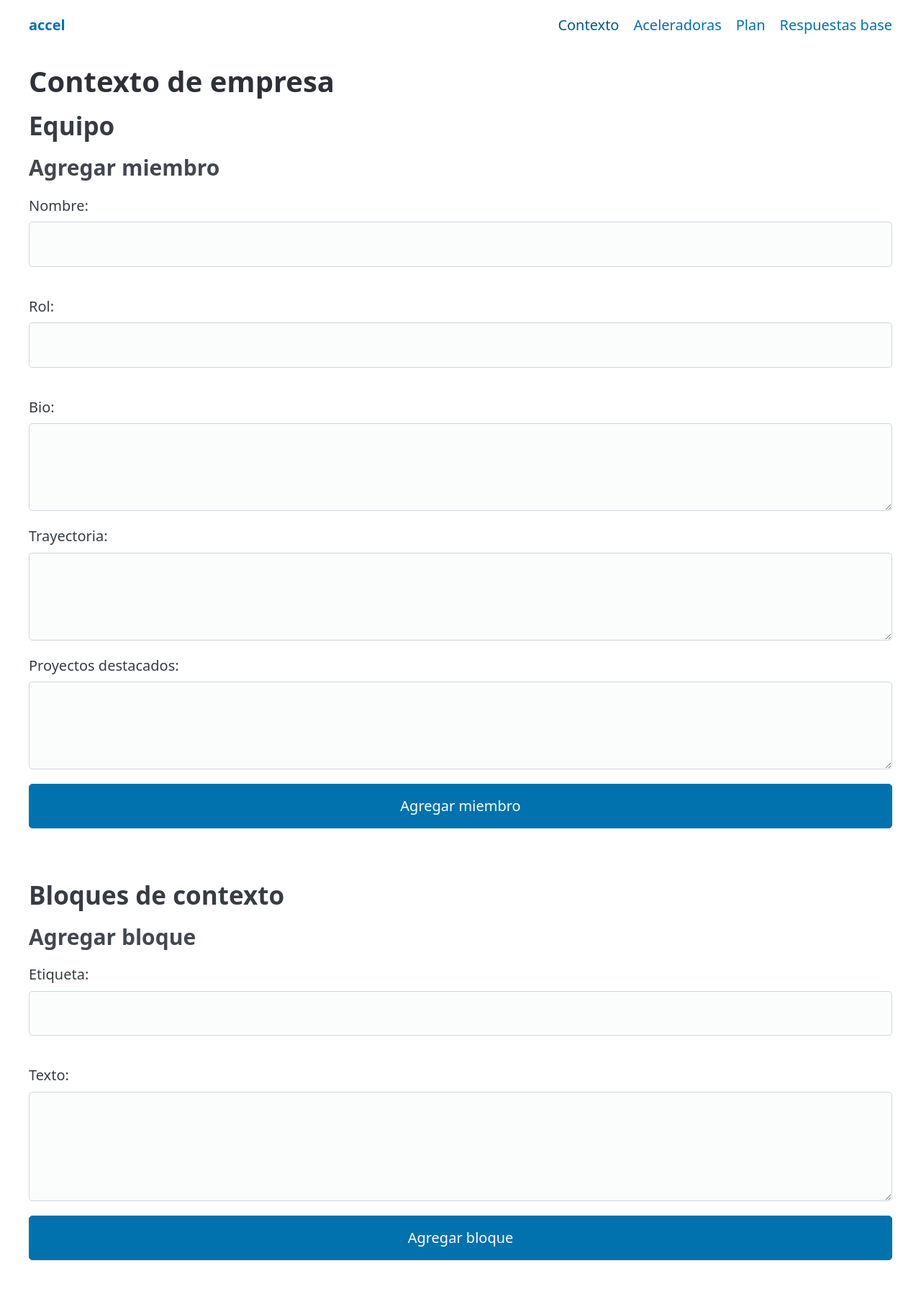
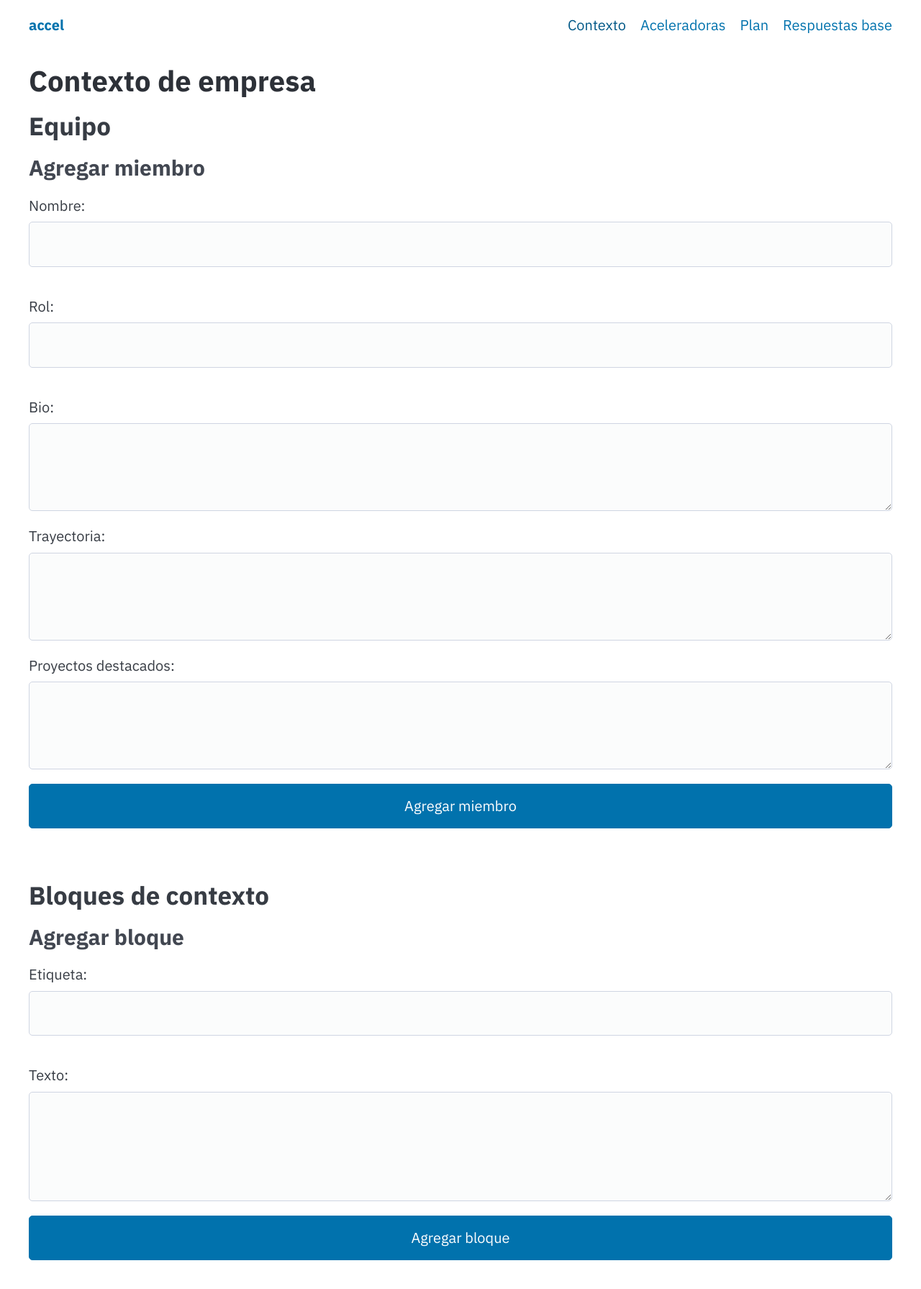
Before and after one commit to hernei152/vc-aplicator, a Django app: page / in a window 1280 px wide. Shown: the whole page at 72% size. Run offline with Django 5.2, Linux system fonts and the light colour scheme; data that the repository does not hold is empty.

Commit message:
style(design): FINDING-018 — self-host IBM Plex Sans instead of shipping system-ui

```diff
--- a/aplicator/static/aplicator/app.css
+++ b/aplicator/static/aplicator/app.css
@@ -1,4 +1,33 @@
 /* Project layer on top of Pico. Only tokens Pico does not ship. */
+
+/* Self-hosted so there is no third-party request on any page load. */
+@font-face {
+  font-family: "IBM Plex Sans";
+  src: url("fonts/ibm-plex-sans-latin-400.woff2") format("woff2");
+  font-weight: 400;
+  font-style: normal;
+  font-display: swap;
+}
+@font-face {
+  font-family: "IBM Plex Sans";
+  src: url("fonts/ibm-plex-sans-latin-600.woff2") format("woff2");
+  font-weight: 600;
+  font-style: normal;
+  font-display: swap;
+}
+@font-face {
+  font-family: "IBM Plex Sans";
+  src: url("fonts/ibm-plex-sans-latin-700.woff2") format("woff2");
+  font-weight: 700;
+  font-style: normal;
+  font-display: swap;
+}
+
+:root {
+  --pico-font-family-sans-serif: "IBM Plex Sans", system-ui, -apple-system,
+    "Segoe UI", Roboto, sans-serif;
+  --pico-font-family: var(--pico-font-family-sans-serif);
+}
 
 /* Off-screen until focused, so keyboard users can jump the nav. */
 .skip-link {
--- a/aplicator/templates/aplicator/base.html
+++ b/aplicator/templates/aplicator/base.html
@@ -5,6 +5,8 @@
   <meta charset="utf-8">
   <meta name="viewport" content="width=device-width, initial-scale=1">
   <title>{% block title %}accel{% endblock %}</title>
+  <link rel="preload" as="font" type="font/woff2" crossorigin
+        href="{% static 'aplicator/fonts/ibm-plex-sans-latin-400.woff2' %}">
   <link rel="stylesheet" href="{% static 'aplicator/pico.min.css' %}">
   <link rel="stylesheet" href="{% static 'aplicator/app.css' %}">
 </head>
```
Also changed, not shown: aplicator/static/aplicator/fonts/ibm-plex-sans-latin-400.woff2 (added), aplicator/static/aplicator/fonts/ibm-plex-sans-latin-600.woff2 (added), aplicator/static/aplicator/fonts/ibm-plex-sans-latin-700.woff2 (added).
